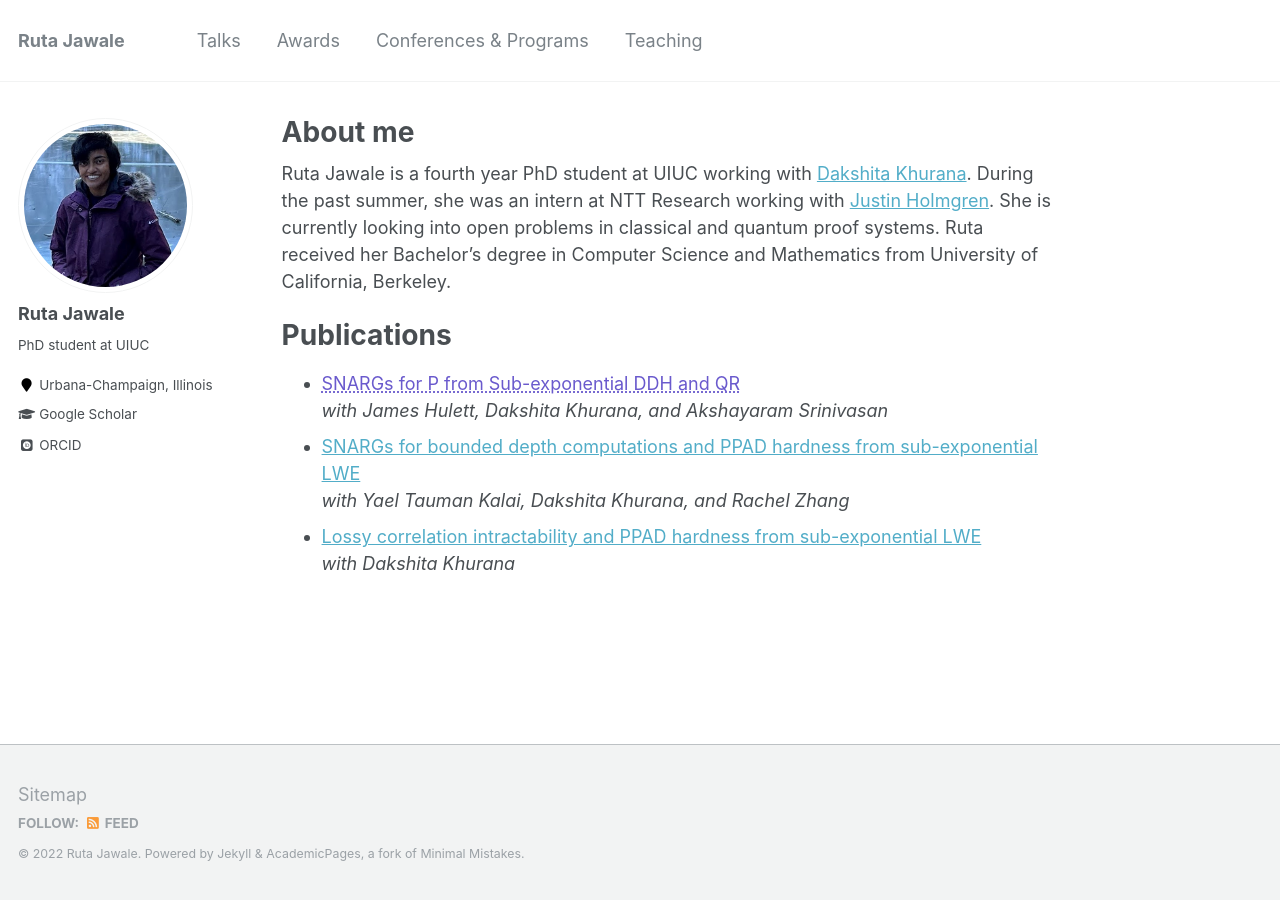
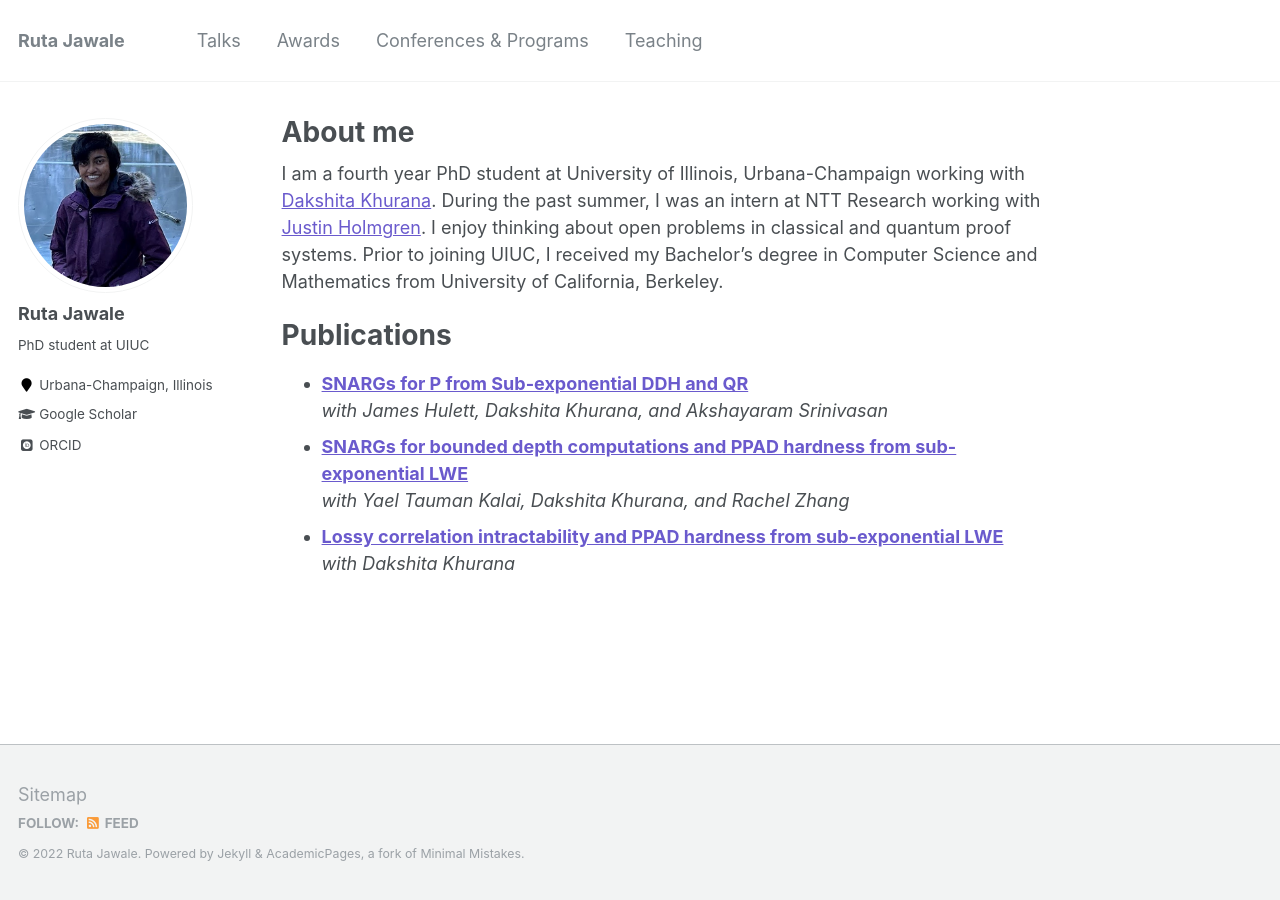
Before and after one commit to RutaJawale/RutaJawale.github.io, a Jekyll site: the page built from _pages/about.md, in a window 1280 px wide. Built offline with Jekyll 4.4.1, drawn with Linux system fonts in a browser that asks for light colours; some web fonts are replaced.

Commit message:
Link color

```diff
--- a/_pages/about.md
+++ b/_pages/about.md
@@ -8,14 +8,14 @@ redirect_from:
   - /about.html
 ---
 
-Ruta Jawale is a fourth year PhD student at UIUC working with [Dakshita Khurana](https://www.dakshitakhurana.com/). During the past summer, she was an intern at NTT Research working with [Justin Holmgren](https://justinholmgren.com/). She is currently looking into open problems in classical and quantum proof systems. Ruta received her Bachelor's degree in Computer Science and Mathematics from University of California, Berkeley.
+I am a fourth year PhD student at University of Illinois, Urbana-Champaign working with <a href="https://www.dakshitakhurana.com/" style="color: SlateBlue; text-decoration: underline;">Dakshita Khurana</a>. During the past summer, I was an intern at NTT Research working with <a href="https://justinholmgren.com/" style="color: SlateBlue; text-decoration: underline;">Justin Holmgren</a>. I enjoy thinking about open problems in classical and quantum proof systems. Prior to joining UIUC, I received my Bachelor's degree in Computer Science and Mathematics from University of California, Berkeley.
 
 # Publications
-- <a href="https://eprint.iacr.org/2022/353" style="color: SlateBlue; text-decoration: underline;text-decoration-style: dotted;">SNARGs for P from Sub-exponential DDH and QR</a>
+- <a href="https://eprint.iacr.org/2022/353" style="color: SlateBlue; text-decoration: underline;"><b>SNARGs for P from Sub-exponential DDH and QR</b></a>
 _with James Hulett, Dakshita Khurana, and Akshayaram Srinivasan_
-- [SNARGs for bounded depth computations and PPAD hardness from sub-exponential LWE](https://eprint.iacr.org/2020/980)
+- <a href="https://eprint.iacr.org/2020/980" style="color: SlateBlue; text-decoration: underline;"><b>SNARGs for bounded depth computations and PPAD hardness from sub-exponential LWE</b></a>
 _with Yael Tauman Kalai, Dakshita Khurana, and Rachel Zhang_
-- [Lossy correlation intractability and PPAD hardness from sub-exponential LWE](https://eprint.iacr.org/2020/911)
+- <a href="https://eprint.iacr.org/2020/911" style="color: SlateBlue; text-decoration: underline;"><b>Lossy correlation intractability and PPAD hardness from sub-exponential LWE</b></a>
 _with Dakshita Khurana_
 
 <!-- This is the front page of a website that is powered by the [academicpages template](https://github.com/academicpages/academicpages.github.io) and hosted on GitHub pages. [GitHub pages](https://pages.github.com) is a free service in which websites are built and hosted from code and data stored in a GitHub repository, automatically updating when a new commit is made to the respository. This template was forked from the [Minimal Mistakes Jekyll Theme](https://mmistakes.github.io/minimal-mistakes/) created by Michael Rose, and then extended to support the kinds of content that academics have: publications, talks, teaching, a portfolio, blog posts, and a dynamically-generated CV. You can fork [this repository](https://github.com/academicpages/academicpages.github.io) right now, modify the configuration and markdown files, add your own PDFs and other content, and have your own site for free, with no ads! An older version of this template powers my own personal website at [stuartgeiger.com](http://stuartgeiger.com), which uses [this Github repository](https://github.com/staeiou/staeiou.github.io).
```
